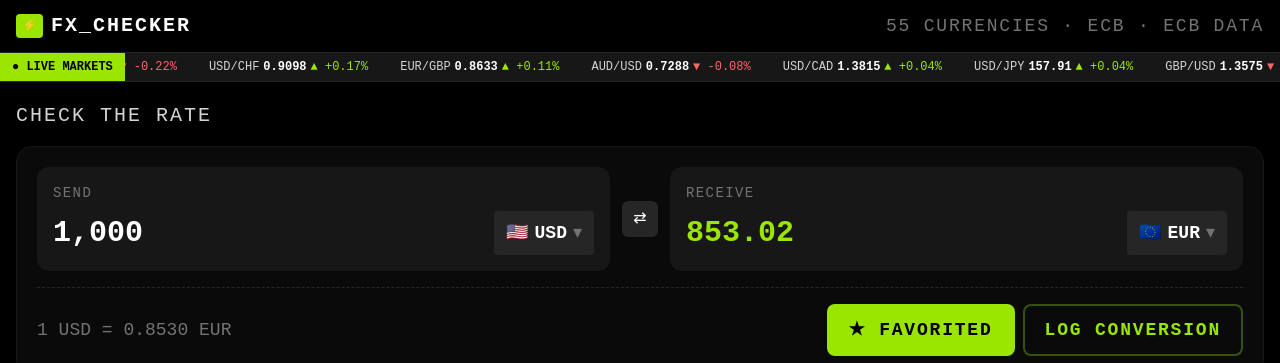
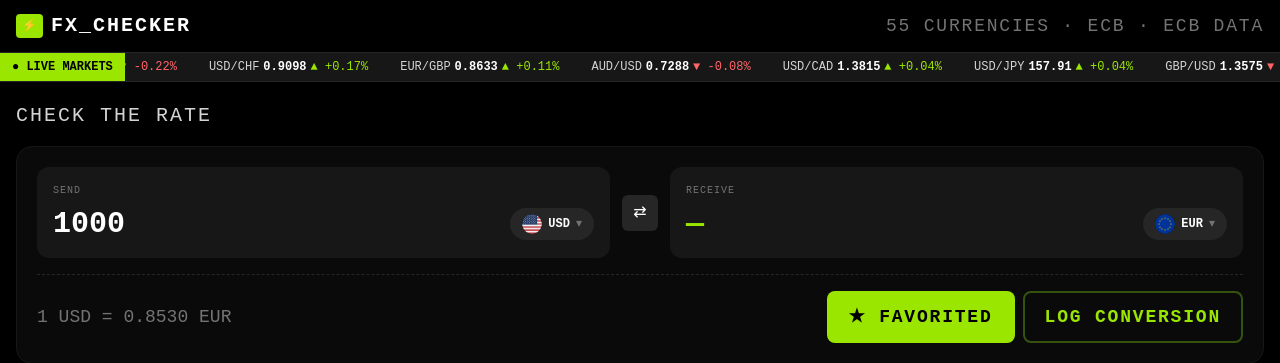
Before and after one commit to Olamilekan-oluwayomi/foreign-exchange-checker, a React (Vite) app in the folder starter-code/: page / in a window 1280 px wide. Shown: the top 363 px of the page. Built offline with nearby package versions, Linux system fonts and the light colour scheme; no server answers.

Commit message:
feat: convert logic + live rate display

```diff
--- a/starter-code/src/App.jsx
+++ b/starter-code/src/App.jsx
@@ -1,4 +1,4 @@
-import { useState } from "react";
+import { useEffect, useState } from "react";
 import Header from "./components/Header";
 import Ticker from "./components/Ticker";
 import Converter from "./components/Converter";
@@ -21,11 +21,61 @@ export default function App() {
   const [activeTab, setActiveTab] = useState("history");
   const [range, setRange] = useState("1M");
 
+  useEffect(() => {
+    if (!amount || !fromCurrency || !toCurrency) {
+      setConvertedAmount(null);
+      setRate(null);
+      return;
+    }
+
+    const controller = new AbortController();
+
+    async function fetchRate() {
+      try {
+        const res = await fetch(
+          `https://api.frankfurter.dev/v1/latest?amount=${amount}&from=${fromCurrency}&to=${toCurrency}`,
+          { signal: controller.signal },
+        );
+
+        if (!res.ok) throw new Error("Failed to fetch exchange rate");
+
+        const data = await res.json();
+        const convertedValue = data.rates?.[toCurrency];
+
+        if (convertedValue == null) {
+          throw new Error("Currency rate not found");
+        }
+
+        setConvertedAmount(convertedValue);
+        setRate(convertedValue / Number(amount));
+      } catch (error) {
+        if (error.name === "AbortError") return;
+
+        console.error(error);
+        setConvertedAmount(null);
+        setRate(null);
+      }
+    }
+
+    fetchRate();
+
+    return () => controller.abort();
+  }, [amount, fromCurrency, toCurrency]);
+
   return (
     <div className="min-h-screen bg-black text-white">
       <Header />
       <Ticker />
-      <Converter />
+      <Converter
+        amount={amount}
+        setAmount={setAmount}
+        fromCurrency={fromCurrency}
+        setFromCurrency={setFromCurrency}
+        toCurrency={toCurrency}
+        setToCurrency={setToCurrency}
+        convertedAmount={convertedAmount}
+        rate={rate}
+      />
       <Tabs activeTab={activeTab} setActiveTab={setActiveTab} />
       {activeTab === "history" && <History />}
       {activeTab === "compare" && <Compare />}
--- a/starter-code/src/components/Converter.jsx
+++ b/starter-code/src/components/Converter.jsx
@@ -1,6 +1,15 @@
 import CurrencyPanel from "./CurrencyPanel";
 
-export default function Converter() {
+export default function Converter({
+  amount,
+  setAmount,
+  fromCurrency,
+  setFromCurrency,
+  toCurrency,
+  setToCurrency,
+  convertedAmount,
+  rate,
+}) {
   return (
     <div className="px-4 py-5">
       <h2 className="text-neutral-300 text-sm lg:text-xl tracking-widest mb-4">
@@ -11,10 +20,10 @@ export default function Converter() {
         <div className="flex flex-col sm:flex-row items-stretch gap-2 sm:gap-3">
           <CurrencyPanel
             label="SEND"
-            amount="1,000"
-            currencyCode="USD"
-            flag="🇺🇸"
+            amount={amount}
+            currencyCode={fromCurrency}
             editable
+            onChange={setAmount}
           />
 
           <div className="flex justify-center items-center">
@@ -26,9 +35,8 @@ export default function Converter() {
 
           <CurrencyPanel
             label="RECEIVE"
-            amount="853.02"
-            currencyCode="EUR"
-            flag="🇪🇺"
+            amount={convertedAmount ?? "—"}
+            currencyCode={toCurrency}
             accent
           />
         </div>
--- a/starter-code/src/components/CurrencyPanel.jsx
+++ b/starter-code/src/components/CurrencyPanel.jsx
@@ -1,14 +1,18 @@
+import { getFlagUrl } from "../utils/currencyMeta";
+
 export default function CurrencyPanel({
   label,
   amount,
   currencyCode,
-  flag,
   accent,
   editable,
+  onChange,
 }) {
+  const flagUrl = getFlagUrl(currencyCode);
+
   return (
     <div className="bg-neutral-900 rounded-xl p-4 flex-1">
-      <p className="text-neutral-500 text-sm lg:text-md tracking-widest mb-2">
+      <p className="text-neutral-500 text-[10px] tracking-widest mb-2">
         {label}
       </p>
       <div className="flex items-center justify-between gap-2">
@@ -17,6 +21,7 @@ export default function CurrencyPanel({
             type="text"
             inputMode="decimal"
             defaultValue={amount}
+            onChange={(e) => onChange(e.target.value)}
             className="bg-transparent text-2xl sm:text-3xl font-bold text-white w-2/3 outline-none"
           />
         ) : (
@@ -29,9 +34,15 @@ export default function CurrencyPanel({
 
         <button
           type="button"
-          className="flex items-center gap-1.5 bg-neutral-800 rounded-sm px-3 py-2 text-sm md:text-lg shrink-0"
+          className="flex items-center gap-1.5 bg-neutral-800 rounded-full px-3 py-1.5 text-xs shrink-0"
         >
-          <span>{flag}</span>
+          {flagUrl && (
+            <img
+              src={flagUrl}
+              alt={currencyCode}
+              className="w-5 h-5 rounded-full object-cover"
+            />
+          )}
           <span className="font-semibold">{currencyCode}</span>
           <span className="text-neutral-500">▾</span>
         </button>
--- /dev/null
+++ b/starter-code/src/utils/currencyMeta.js
@@ -0,0 +1,39 @@
+export const currencyToCountry = {
+  USD: "us",
+  EUR: "eu",
+  GBP: "gb",
+  JPY: "jp",
+  CHF: "ch",
+  CAD: "ca",
+  AUD: "au",
+  INR: "in",
+  CNY: "cn",
+  BDT: "bd",
+  NGN: "ng",
+  ZAR: "za",
+  BRL: "br",
+  MXN: "mx",
+  SGD: "sg",
+  HKD: "hk",
+  NOK: "no",
+  SEK: "se",
+  DKK: "dk",
+  NZD: "nz",
+  KRW: "kr",
+  TRY: "tr",
+  AED: "ae",
+  SAR: "sa",
+  THB: "th",
+  IDR: "id",
+  MYR: "my",
+  PHP: "ph",
+  PLN: "pl",
+  CZK: "cz",
+};
+
+export function getFlagUrl(currencyCode) {
+  const country = currencyToCountry[currencyCode];
+  if (!country) return "";
+  return new URL(`../assets/images/flags/${country}.webp`, import.meta.url)
+    .href;
+}
```
